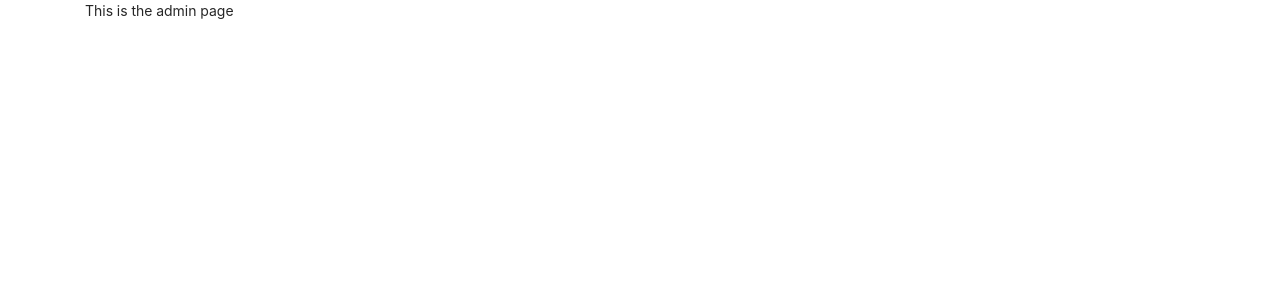
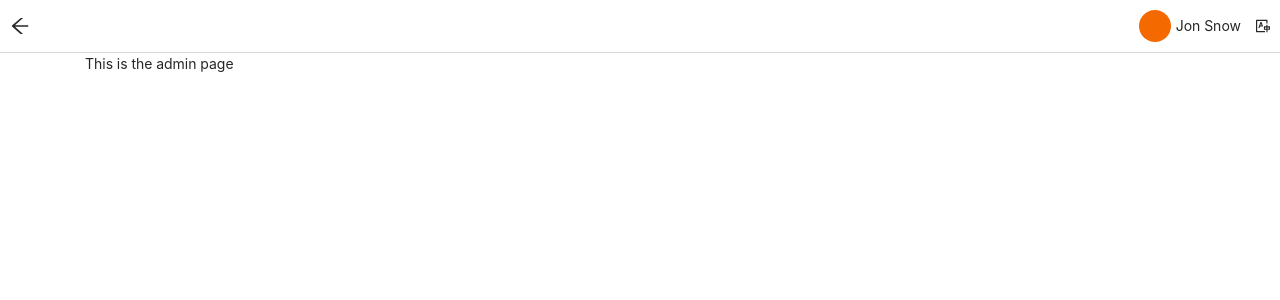
Before and after one commit to YousefMohsen/comutti, a React (Create React App) app: page /admin in a window 1280 px wide. Shown: the top 300 px of the page. Built offline with nearby package versions, Linux system fonts and the light colour scheme.

Commit message:
topbar done + ant icons installed

```diff
--- a/package.json
+++ b/package.json
@@ -3,6 +3,7 @@
   "version": "0.1.0",
   "private": true,
   "dependencies": {
+    "@ant-design/icons": "^4.7.0",
     "@testing-library/jest-dom": "^5.11.4",
     "@testing-library/react": "^11.1.0",
     "@testing-library/user-event": "^12.1.10",
--- a/src/Admin/AdminMain.js
+++ b/src/Admin/AdminMain.js
@@ -1,12 +1,21 @@
+import Topbar from './Components/Topbar'
+import React from 'react';
+
 
 function AdminMain() {
   return (
+    <React.Fragment>
+
+
+    <Topbar />
+
     <div className="container">
-
 
         <div>This is the admin page</div>
 
     </div>
+    </React.Fragment>
+
   );
 }
 
--- /dev/null
+++ b/src/Admin/Components/Topbar.css
@@ -0,0 +1,17 @@
+.topbar-container {
+  border-bottom: 1px solid #d7d7d7;
+  padding: 10px 10px;
+  display: flex;
+  justify-content: space-between;
+  align-items: center;
+}
+
+.topbar-container .right-tems {
+  display: flex;
+  align-items: center;
+}
+
+.topbar-container .right-tems p {
+  margin-bottom: 0px !important;
+  margin-left: 5px;
+}
--- /dev/null
+++ b/src/Admin/Components/Topbar.js
@@ -0,0 +1,27 @@
+import { Avatar } from "antd";
+import { ArrowLeftOutlined, TranslationOutlined } from "@ant-design/icons";
+
+import "./Topbar.css";
+
+function Topbar({ userLoggedIn = false }) {
+  return (
+    <div className="topbar-container">
+      <ArrowLeftOutlined style={{ fontSize: "20px" }} />
+
+      <div className="right-tems">
+        <Avatar
+          style={{
+            backgroundColor: "#f56a00",
+            verticalAlign: "middle",
+          }}
+          size="medium"
+        />
+
+        <p>Jon Snow</p>
+        <TranslationOutlined style={{ marginLeft: "15px" }} />
+      </div>
+    </div>
+  );
+}
+
+export default Topbar;
```
Also changed, not shown: src/Admin/Components/ProfileInfoBar.js (added), 2 other files (tests, documents, lock files or other folders).
